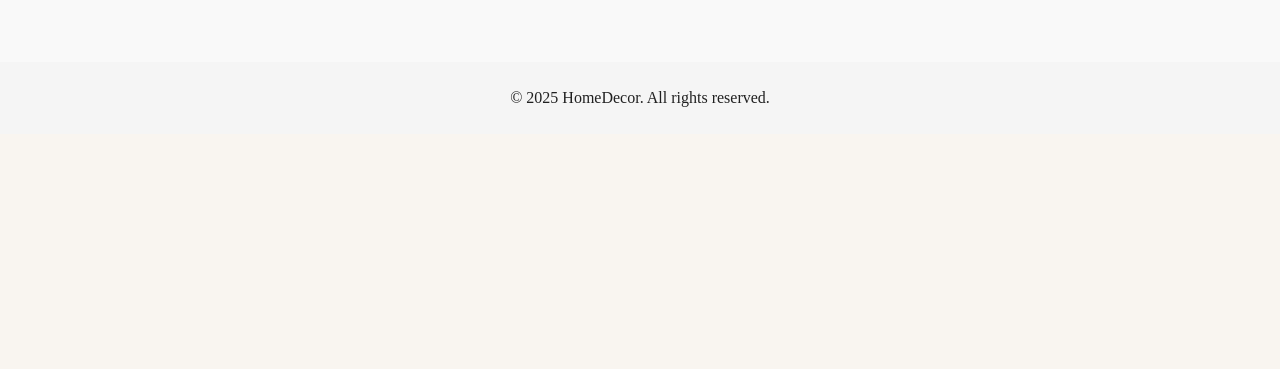
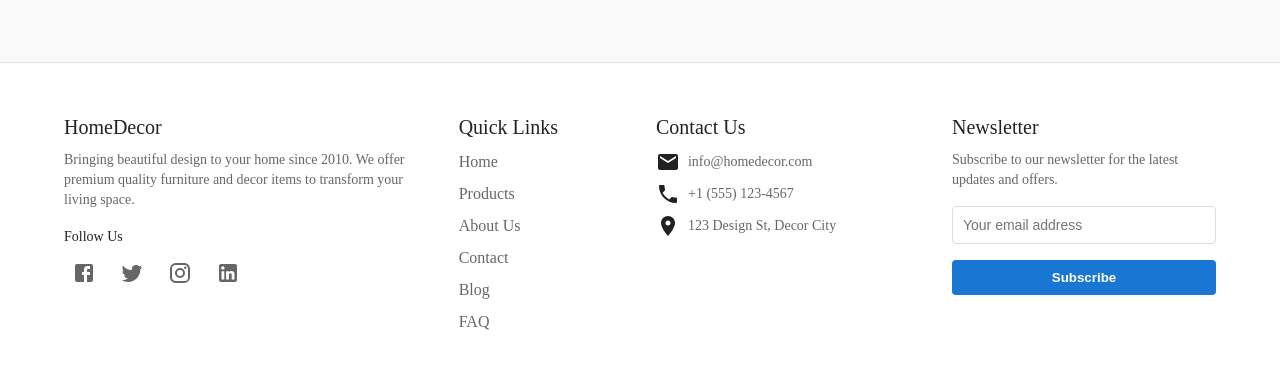
Before and after one commit to anjalitomar01/home-decor-ecommerce-main, a React (Create React App) app in the folder home-decor-ecommerce-main/: page / in a window 1280 px wide. Shown: the part 2423-2792 px from the top of the page. Before the commit the page ends 2557 px from the top, so only its background shows below. Built offline with nearby package versions, Linux system fonts and the light colour scheme.

Commit message:
footer is done

```diff
--- a/home-decor-ecommerce-main/src/components/common/Footer.jsx
+++ b/home-decor-ecommerce-main/src/components/common/Footer.jsx
@@ -1,12 +1,192 @@
-import { Box, Typography, Container } from '@mui/material';
+import {
+  Box,
+  Typography,
+  Container,
+  Grid,
+  Link,
+  Divider,
+  IconButton,
+  Tooltip
+} from '@mui/material';
+import {
+  Facebook,
+  Twitter,
+  Instagram,
+  LinkedIn,
+  Email,
+  Phone,
+  LocationOn
+} from '@mui/icons-material';
 
 const Footer = () => {
+  const currentYear = new Date().getFullYear();
+
+  const socialLinks = [
+    { icon: <Facebook />, name: 'Facebook', url: '#' },
+    { icon: <Twitter />, name: 'Twitter', url: '#' },
+    { icon: <Instagram />, name: 'Instagram', url: '#' },
+    { icon: <LinkedIn />, name: 'LinkedIn', url: '#' },
+  ];
+
+  const quickLinks = [
+    { text: 'Home', url: '#' },
+    { text: 'Products', url: '#' },
+    { text: 'About Us', url: '#' },
+    { text: 'Contact', url: '#' },
+    { text: 'Blog', url: '#' },
+    { text: 'FAQ', url: '#' },
+  ];
+
+  const contactInfo = [
+    { icon: <Email />, text: 'info@homedecor.com' },
+    { icon: <Phone />, text: '+1 (555) 123-4567' },
+    { icon: <LocationOn />, text: '123 Design St, Decor City' },
+  ];
+
   return (
-    <Box component="footer" sx={{ py: 3, mt: 'auto', backgroundColor: '#f5f5f5' }}>
+    <Box
+      component="footer"
+      sx={{
+        py: 6,
+        mt: 'auto',
+        backgroundColor: 'background.paper',
+        borderTop: '1px solid',
+        borderColor: 'divider'
+      }}
+    >
       <Container maxWidth="lg">
-        <Typography variant="body1" align="center">
-          © {new Date().getFullYear()} HomeDecor. All rights reserved.
-        </Typography>
+        <Grid container spacing={4}>
+          {/* About Section */}
+          <Grid item xs={12} md={4}>
+            <Typography variant="h6" gutterBottom>
+              HomeDecor
+            </Typography>
+            <Typography variant="body2" color="text.secondary">
+              Bringing beautiful design to your home since 2010. We offer premium quality
+              furniture and decor items to transform your living space.
+            </Typography>
+
+            <Box sx={{ mt: 2 }}>
+              <Typography variant="subtitle2" gutterBottom>
+                Follow Us
+              </Typography>
+              <Box>
+                {socialLinks.map((social) => (
+                  <Tooltip key={social.name} title={social.name}>
+                    <IconButton
+                      href={social.url}
+                      aria-label={social.name}
+                      sx={{ color: 'text.secondary', mr: 1 }}
+                    >
+                      {social.icon}
+                    </IconButton>
+                  </Tooltip>
+                ))}
+              </Box>
+            </Box>
+          </Grid>
+
+          {/* Quick Links */}
+          <Grid item xs={12} md={2}>
+            <Typography variant="h6" gutterBottom>
+              Quick Links
+            </Typography>
+            <Box sx={{ display: 'flex', flexDirection: 'column' }}>
+              {quickLinks.map((link) => (
+                <Link
+                  key={link.text}
+                  href={link.url}
+                  color="text.secondary"
+                  underline="hover"
+                  sx={{ mb: 1 }}
+                >
+                  {link.text}
+                </Link>
+              ))}
+            </Box>
+          </Grid>
+
+          {/* Contact Info */}
+          <Grid item xs={12} md={3}>
+            <Typography variant="h6" gutterBottom>
+              Contact Us
+            </Typography>
+            <Box sx={{ display: 'flex', flexDirection: 'column', gap: 1 }}>
+              {contactInfo.map((item, index) => (
+                <Box key={index} sx={{ display: 'flex', alignItems: 'center', gap: 1 }}>
+                  {item.icon}
+                  <Typography variant="body2" color="text.secondary">
+                    {item.text}
+                  </Typography>
+                </Box>
+              ))}
+            </Box>
+          </Grid>
+
+          {/* Newsletter */}
+          <Grid item xs={12} md={3}>
+            <Typography variant="h6" gutterBottom>
+              Newsletter
+            </Typography>
+            <Typography variant="body2" color="text.secondary" gutterBottom>
+              Subscribe to our newsletter for the latest updates and offers.
+            </Typography>
+            <Box
+              component="form"
+              sx={{
+                display: 'flex',
+                flexDirection: 'column',
+                gap: 2,
+                mt: 2
+              }}
+            >
+              <input
+                type="email"
+                placeholder="Your email address"
+                style={{
+                  padding: '10px',
+                  border: '1px solid #ddd',
+                  borderRadius: '4px',
+                  fontSize: '14px'
+                }}
+              />
+              <button
+                type="submit"
+                style={{
+                  padding: '10px',
+                  backgroundColor: '#1976d2',
+                  color: 'white',
+                  border: 'none',
+                  borderRadius: '4px',
+                  cursor: 'pointer',
+                  fontWeight: 'bold'
+                }}
+              >
+                Subscribe
+              </button>
+            </Box>
+          </Grid>
+        </Grid>
+
+        <Divider sx={{ my: 4 }} />
+
+        <Box sx={{ display: 'flex', flexDirection: { xs: 'column', sm: 'row' }, justifyContent: 'space-between', alignItems: 'center' }}>
+          <Typography variant="body2" color="text.secondary">
+            © {currentYear} HomeDecor. All rights reserved.
+          </Typography>
+
+          <Box sx={{ display: 'flex', gap: 2, mt: { xs: 2, sm: 0 } }}>
+            <Link href="#" variant="body2" color="text.secondary" underline="hover">
+              Privacy Policy
+            </Link>
+            <Link href="#" variant="body2" color="text.secondary" underline="hover">
+              Terms of Service
+            </Link>
+            <Link href="#" variant="body2" color="text.secondary" underline="hover">
+              Sitemap
+            </Link>
+          </Box>
+        </Box>
       </Container>
     </Box>
   );
```
